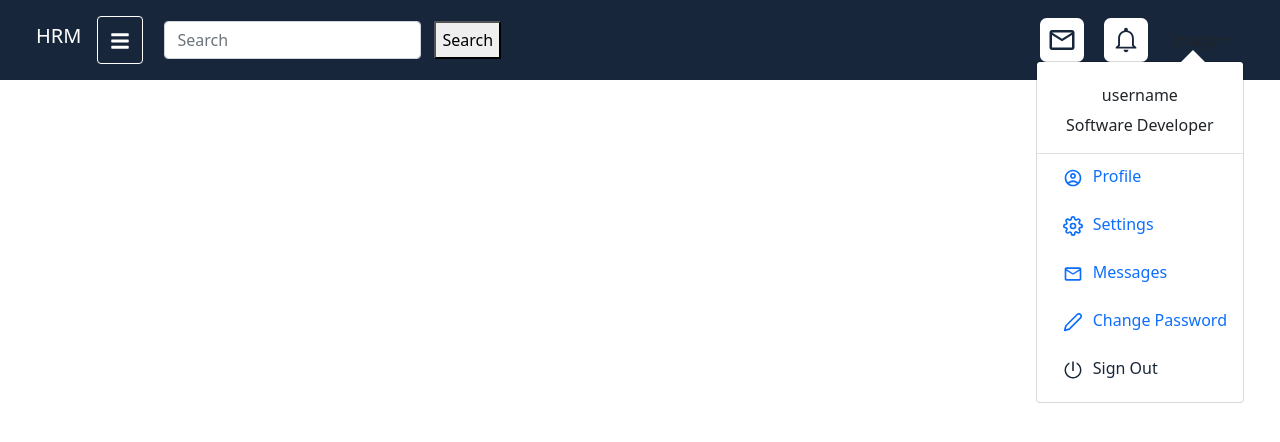
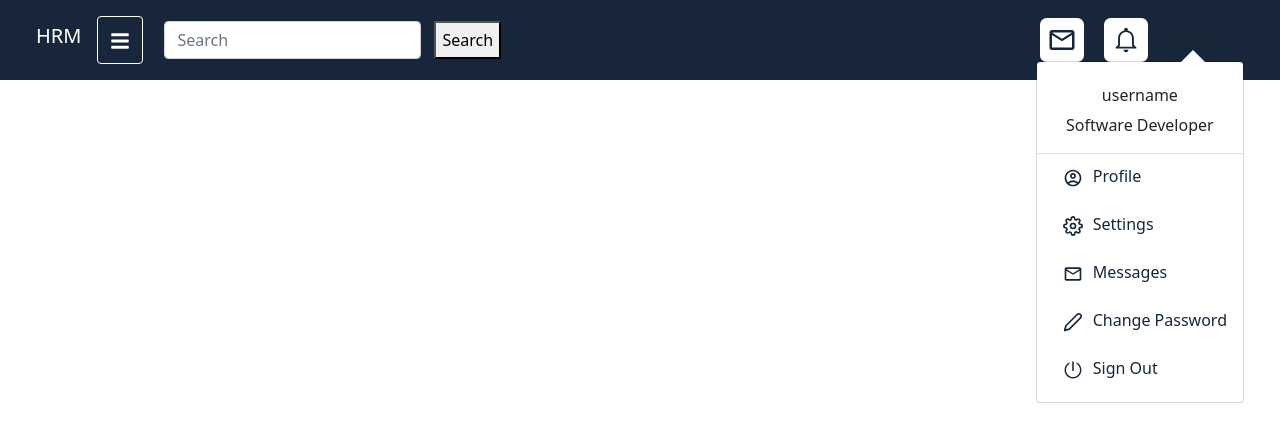
Before and after one commit to LeadTronics/hrm-lt, a React (Create React App) app: page /dashboard in a window 1280 px wide. Both pictures are taken after a click on the button "Image". Shown: the top 442 px of the page. Built offline with nearby package versions, Linux system fonts and the light colour scheme.

Commit message:
test Link

```diff
--- a/src/Components/Topbar/Topbar.js
+++ b/src/Components/Topbar/Topbar.js
@@ -49,10 +49,10 @@ const Topbar = () => {
                                                     <h6>username</h6>
                                                     <p>Software Developer</p>
                                                 </div>
-                                                <Dropdown.Item><Link to="/"><MdOutlineAccountCircle style={{ padding: "10px", fontSize: "40px" }} />Profile</Link></Dropdown.Item>
-                                                <Dropdown.Item><Link to="/"><FiSettings style={{ padding: "10px", fontSize: "40px" }} />Settings</Link></Dropdown.Item>
-                                                <Dropdown.Item><Link to="/"><MdMailOutline style={{ padding: "10px", fontSize: "40px" }} />Messages</Link></Dropdown.Item>
-                                                <Dropdown.Item><Link to="/"><FiEdit2 style={{ padding: "10px", fontSize: "40px" }} />Change Password</Link></Dropdown.Item>
+                                                <Dropdown.Item><MdOutlineAccountCircle style={{ padding: "10px", fontSize: "40px" }} />Profile</Dropdown.Item>
+                                                <Dropdown.Item><FiSettings style={{ padding: "10px", fontSize: "40px" }} />Settings</Dropdown.Item>
+                                                <Dropdown.Item><MdMailOutline style={{ padding: "10px", fontSize: "40px" }} />Messages</Dropdown.Item>
+                                                <Dropdown.Item><FiEdit2 style={{ padding: "10px", fontSize: "40px" }} />Change Password</Dropdown.Item>
                                                 <Dropdown.Item><AiOutlinePoweroff style={{ padding: "10px", fontSize: "40px" }} /><span>Sign Out</span></Dropdown.Item>
                                             </Dropdown.Menu>
                                         </Dropdown></Nav.Link>
```
